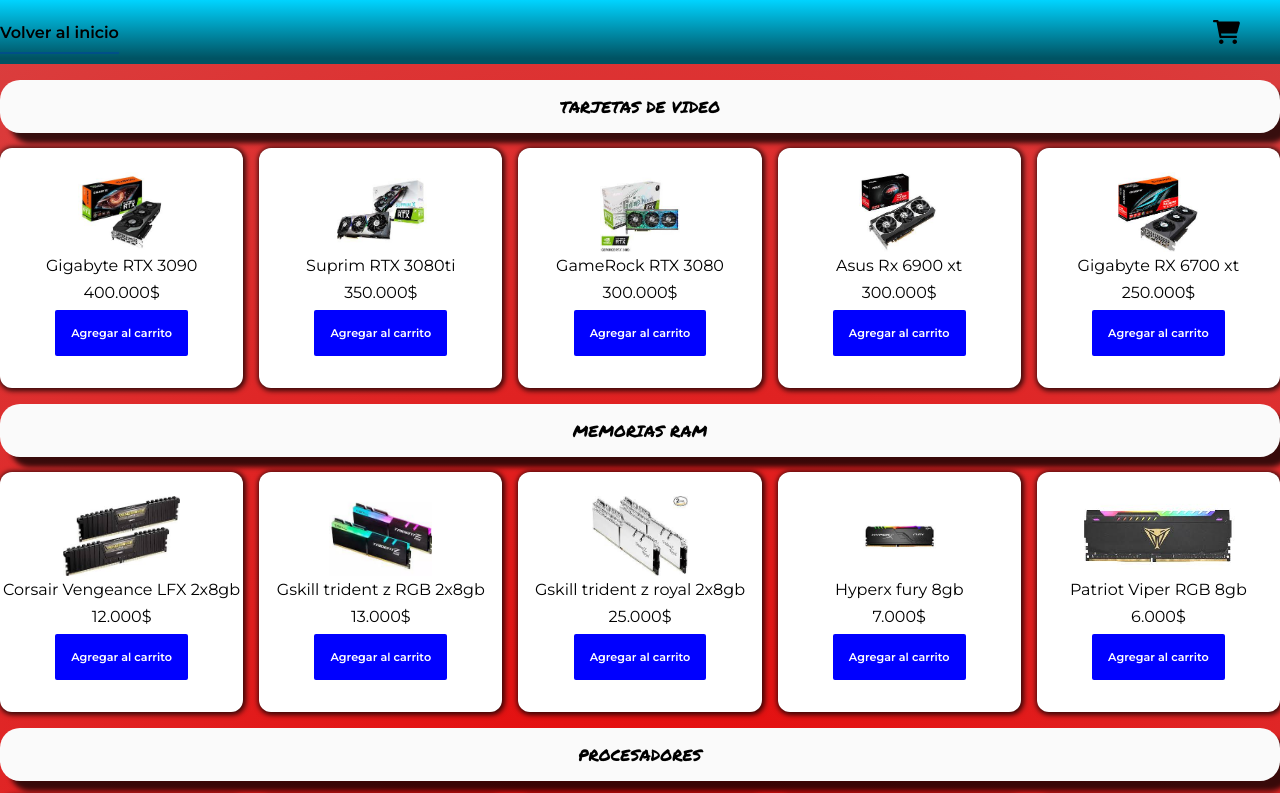
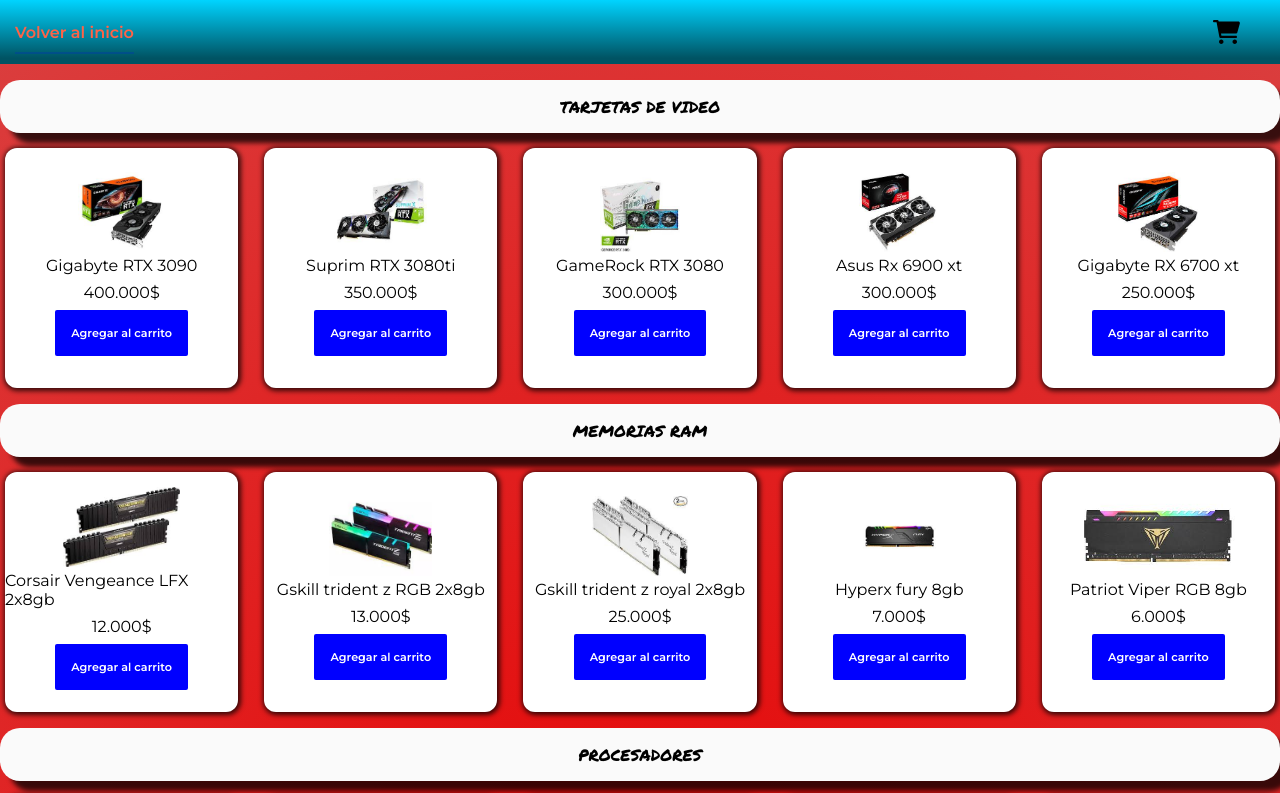
Before and after one commit to Agu891/proyectointegrador, a plain HTML site: page Tienda/tienda.html in a window 1280 px wide. In both pictures the pointer is over the link "Volver al inicio". Shown: the top 793 px of the page. Drawn offline with Linux system fonts and the light colour scheme; a web font is replaced by a local one.

Commit message:
cambios visuales

```diff
--- a/Tienda/tienda.css
+++ b/Tienda/tienda.css
@@ -37,15 +37,16 @@
     font-weight: 600;
     color: black;
     font-family: var(--fontfamily);
-
     padding: 10px 0;
      font-weight: 600;
      width: 50%;
+     margin-left: 15px;
+     border-bottom: 2px solid rgba(0, 0, 255, 0.164);
 
 }
 #navbarTienda span a:hover{
-    transition: 1000ms;
-    border-bottom: 2px solid rgba(0, 0, 255, 0.164);
+    transition: 200ms;
+    color: tomato;
 
 }
 #navbarTienda span img {
@@ -178,6 +179,7 @@
     width: 100%;
     align-items: center;
     justify-content: center;
+
 }
 
 #productos {
@@ -192,6 +194,7 @@
     -webkit-box-shadow: 1px 1px 5px 2px rgba(0,0,0,0.75);
     -moz-box-shadow: 1px 1px 5px 2px rgba(0,0,0,0.75);
     min-height: 30vh;
+    margin: 0 5px 0 5px;
 }
 #productos img {
     max-width: 30vw;
```
